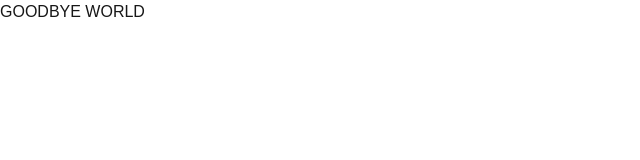
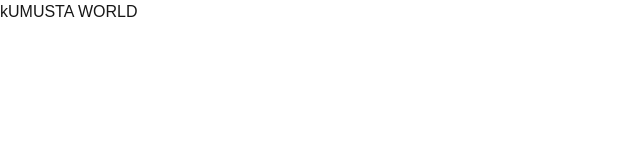
Before and after one commit to pryamflores/Crud, a Next.js app: page / in a window 1280 px wide. Shown: the top 160 px of the page, without its empty margins (0-640 px from the left). Built offline with nearby package versions, Linux system fonts and the light colour scheme.

Commit message:
Update greeting message from "GOODBYE WORLD" to "kUMUSTA WORLD" in Home component

```diff
--- a/app/page.tsx
+++ b/app/page.tsx
@@ -2,7 +2,7 @@
 export default function Home() {
   return (
     <div>
-      <h1>GOODBYE WORLD</h1>
+      <h1>kUMUSTA WORLD</h1>
     </div>
   );
 }
```
